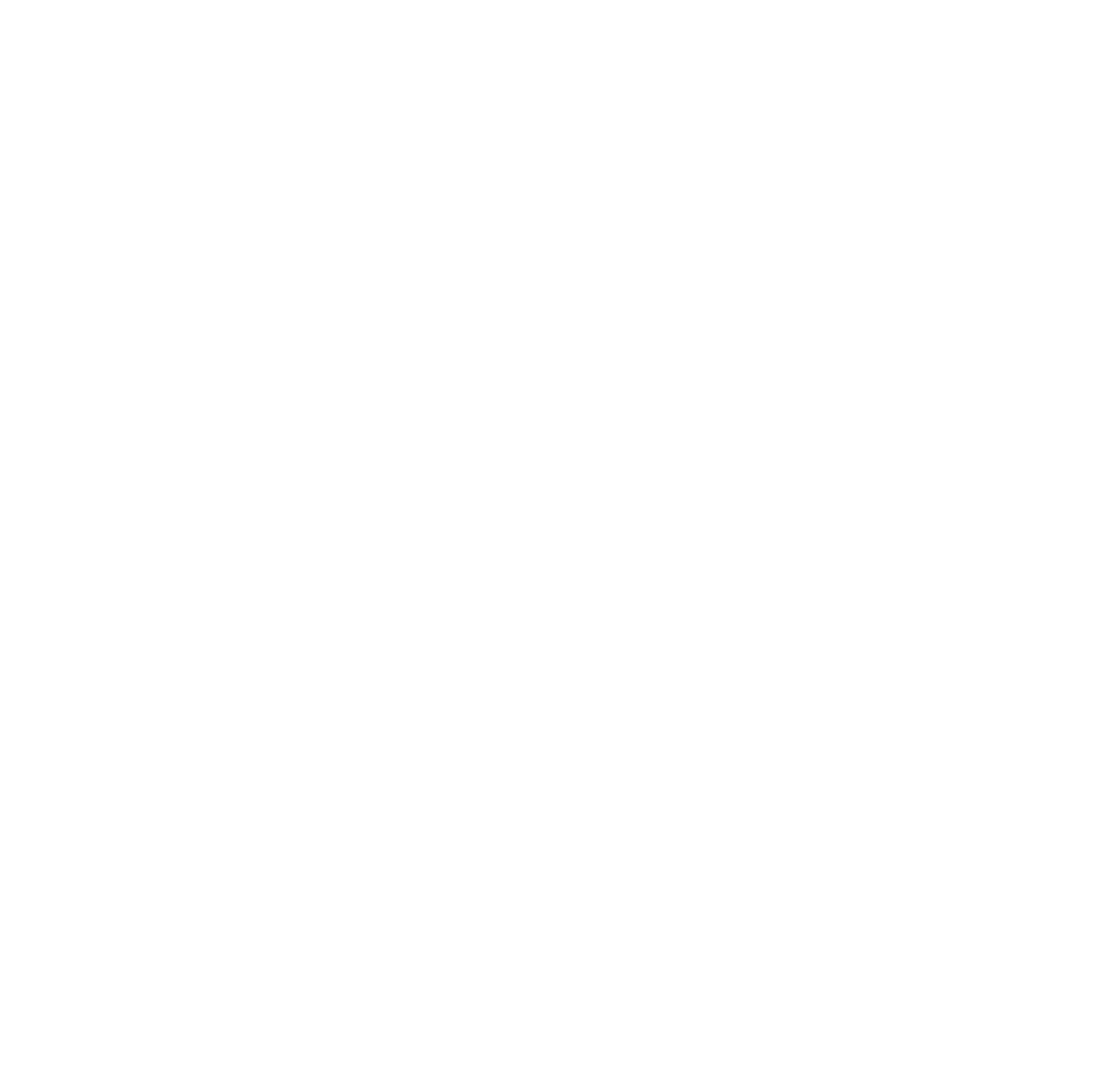
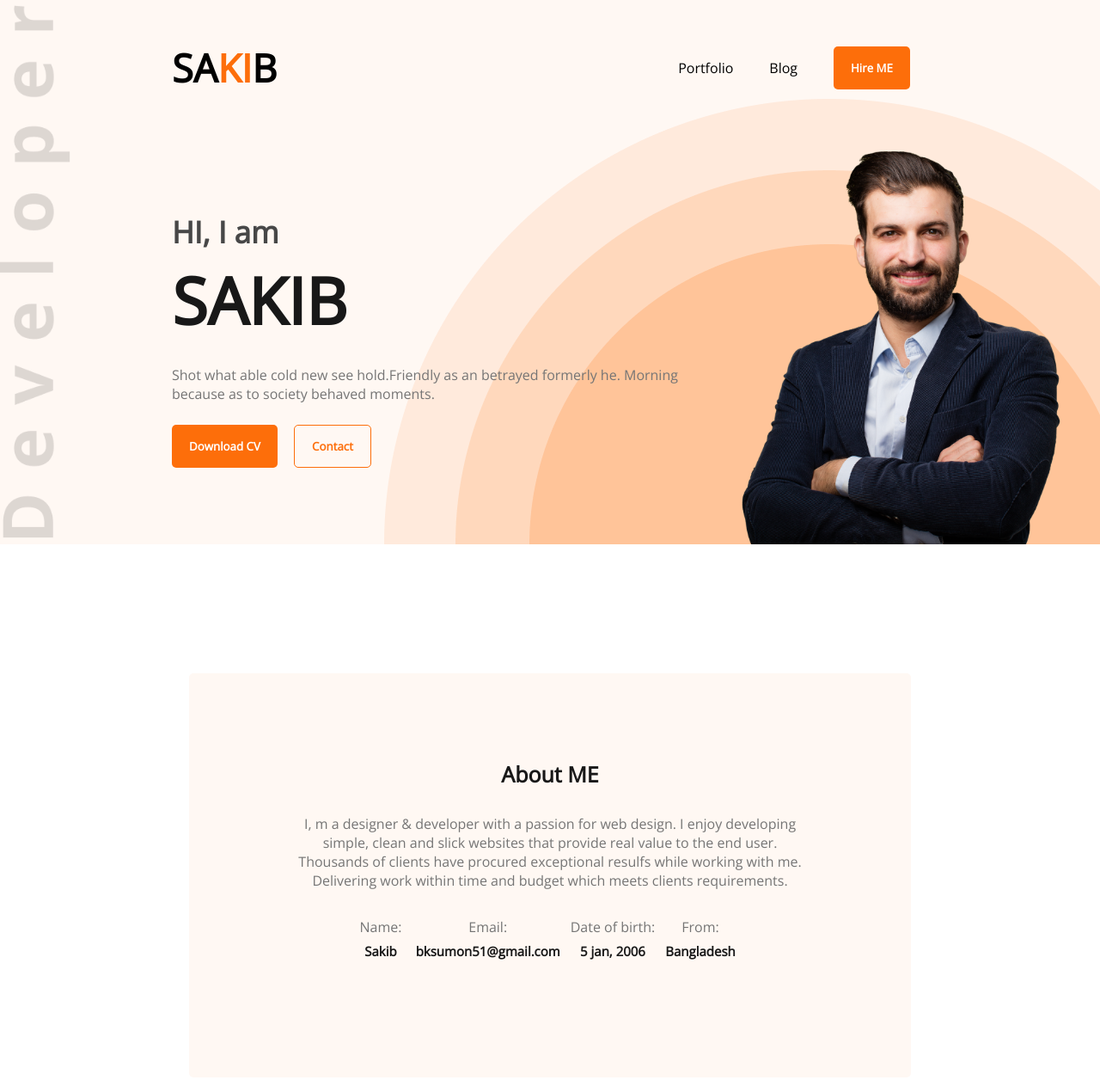
Before and after one commit to nmcsakib/My-Portfolio, a plain HTML site: page index.html in a window 1280 px wide. Shown: the whole page at 86% size. Before the commit the page ends 800 px from the top, so only its background shows below. Drawn offline with nearby package versions, Linux system fonts and the light colour scheme.

Commit message:
Added About me part

```diff
--- /dev/null
+++ b/Styles/Style.css
@@ -0,0 +1,139 @@
+*{
+    margin: 0;
+    padding: 0;
+    font-family: 'Open Sans', sans-serif;
+}
+:root{
+    --primaryColor:#FD6E0A;
+}
+/* Header part */
+nav{
+    display: flex;
+    justify-content: space-between;
+
+     padding: 48px 200px ;
+}
+nav ul{
+    display: flex;
+    align-items: center;
+    list-style: none;
+    /* margin: 50px 200px; */
+}
+nav li{
+    margin: 0 21px;
+}
+.logo{
+    font-weight: 800;
+    font-size: 45px;
+}
+nav>h2>span{
+    color: var(--primaryColor);
+}
+.primary-button{
+    font-weight: 600;
+    height: 50px;
+    background-color: var(--primaryColor);
+    color: #fff;
+    padding: 0 20px;
+    border: 0;
+    border-radius: 5px;
+}
+.primary-button:hover{
+    background-color: transparent;
+    color: var(--primaryColor);
+    outline: 1px solid var(--primaryColor);
+}
+header{
+    background-color: #FFF8F3;
+    background-image: url('../images/header_bg.png'), url('../images/developer.png');
+    background-repeat: no-repeat;
+    background-position: bottom right, left;
+    background-size: auto, 82px;
+
+
+}
+/* Banner */
+.banner{
+    display: flex;
+    align-items: center;
+    justify-content: space-around;
+    margin: 0 40px 0 200px;
+
+}
+
+.sub-title{
+    margin-bottom: 5px;
+    font-weight: 600;
+    font-size: 35px;
+    color: #474747;
+}
+.name{
+    font-size: 75px;
+    font-weight: 800;
+    color: #181818;
+}
+.description{
+    margin: 25px 0;
+    color: #757575;
+}
+.contact{
+    font-weight: 600;
+    height: 50px;
+    border: 1px solid var(--primaryColor);
+    color: var(--primaryColor);
+    padding: 1px 20px;
+    background-color: transparent;
+    border-radius: 5px;
+    margin-left: 15px;
+}
+.contact:hover{
+    background-color: var(--primaryColor);
+    color: #fff;
+}
+img{
+    width: 584px;
+    height: 476px;
+
+}
+/* main */
+main{
+    max-width: 1140px;
+    margin:0 auto ;
+}
+/* About */
+.about{
+   margin: 150px;
+   background-color: #FFF8F3;
+   border-radius: 5px;
+   padding: 100px 116px;
+}
+
+
+.sec-title{
+    text-align: center;
+    margin-bottom: 30px;
+    font-size: 25px;
+    color: #181818;
+    font-weight: 700;
+
+}
+.sec-desc{
+    text-align: center;
+    color: #757575;
+}
+table{
+    margin: 30px auto;
+}
+th{
+    font-weight: 400;
+    color: #757575;
+    text-align: center;
+}
+td{
+    font-weight: 800;
+    color: #181818;
+    padding: 0 10px;
+    text-align: center;
+    font-size: 15px;
+    line-height: 30px;
+}
--- a/index.html
+++ b/index.html
@@ -5,8 +5,59 @@
     <meta http-equiv="X-UA-Compatible" content="IE=edge">
     <meta name="viewport" content="width=device-width, initial-scale=1.0">
     <title>My Portfolio</title>
+    <link rel="stylesheet" href="Styles/Style.css">
+    <!-- Fonts -->
+    <link rel="preconnect" href="https://fonts.googleapis.com"><link rel="preconnect" href="https://fonts.gstatic.com" crossorigin><link href="https://fonts.googleapis.com/css2?family=Open+Sans&display=swap" rel="stylesheet">
 </head>
 <body>
+    <header>
+        <nav>
+            <h2 class="logo">SA<span>KI</span>B</h2>
+            <ul>
+                <li>Portfolio</li>
+                <li>Blog</li>
+                <li><button class="primary-button">Hire ME</button></li>
 
+            </ul>
+        </nav>
+
+             <div class="banner">
+                <div>
+                  <h2 class="sub-title">HI, I am</h2>
+        <h1 class="name">SAKIB</h1>
+        <p class="description">Shot what able cold new see hold.Friendly as an betrayed formerly he. Morning because as to society behaved moments.</p>
+        <button class="primary-button">Download CV</button>
+        <button class="contact">Contact</button>
+
+                </div>
+            <img src="Images/hardy.png" alt="">
+
+        </div>
+    </header>
+    <main>
+        <section class="about">
+
+                <h3 class="sec-title">About ME</h3>
+                <p class="sec-desc">I, m a designer & developer with a passion for web design. I enjoy developing simple, clean and slick websites that provide real value to the end user. Thousands of clients have procured exceptional resulfs while working with me. Delivering work within time and budget which meets clients requirements. </p>
+                <table>
+                    <thead>
+                        <th>Name:</th>
+                        <th>Email:</th>
+                        <th>Date of birth:</th>
+                        <th>From:</th>
+                    </thead>
+                    <tr>
+                        <td>Sakib</td>
+                        <td>bksumon51@gmail.com</td>
+                        <td>5 jan, 2006</td>
+                        <td>Bangladesh</td>
+                    </tr>
+
+                </table>
+        </section>
+    </main>
+    <footer>
+
+    </footer>
 </body>
 </html>
```
